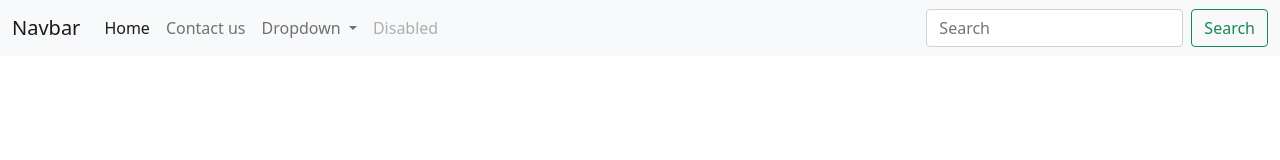
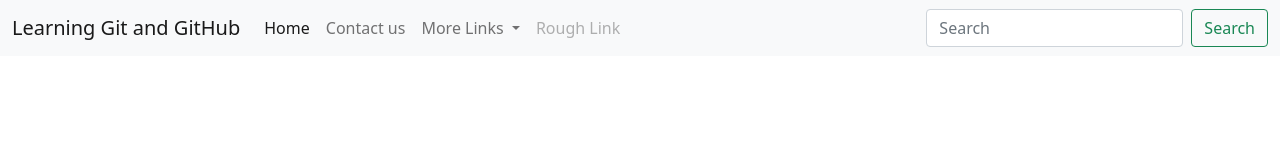
Before and after one commit to bharatbadyal/My_Website, a plain HTML site: page index.html in a window 1280 px wide. Drawn offline with nearby package versions, Linux system fonts and the light colour scheme.

Commit message:
changes maded to nav bar with updated info

```diff
--- a/index.html
+++ b/index.html
@@ -13,12 +13,12 @@
       crossorigin="anonymous"
     />
 
-    <title>Hello, world!</title>
+    <title>Basic Site</title>
   </head>
   <body>
     <nav class="navbar navbar-expand-lg navbar-light bg-light">
       <div class="container-fluid">
-        <a class="navbar-brand" href="#">Navbar</a>
+        <a class="navbar-brand" href="#">Learning Git and GitHub</a>
         <button
           class="navbar-toggler"
           type="button"
@@ -47,7 +47,7 @@
                 data-bs-toggle="dropdown"
                 aria-expanded="false"
               >
-                Dropdown
+                More Links
               </a>
               <ul class="dropdown-menu" aria-labelledby="navbarDropdown">
                 <li><a class="dropdown-item" href="#">About</a></li>
@@ -61,7 +61,7 @@
               </ul>
             </li>
             <li class="nav-item">
-              <a class="nav-link disabled">Disabled</a>
+              <a class="nav-link disabled">Rough Link</a>
             </li>
           </ul>
           <form class="d-flex">
```
